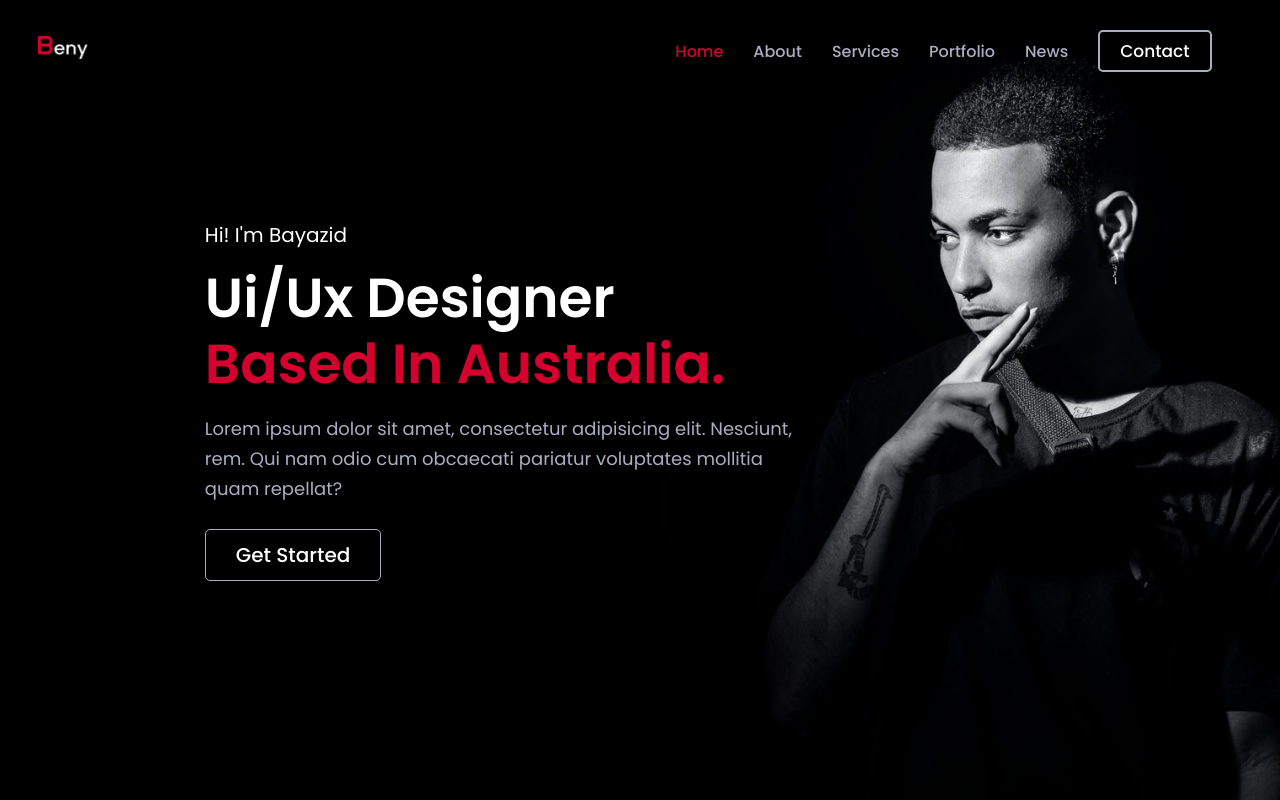
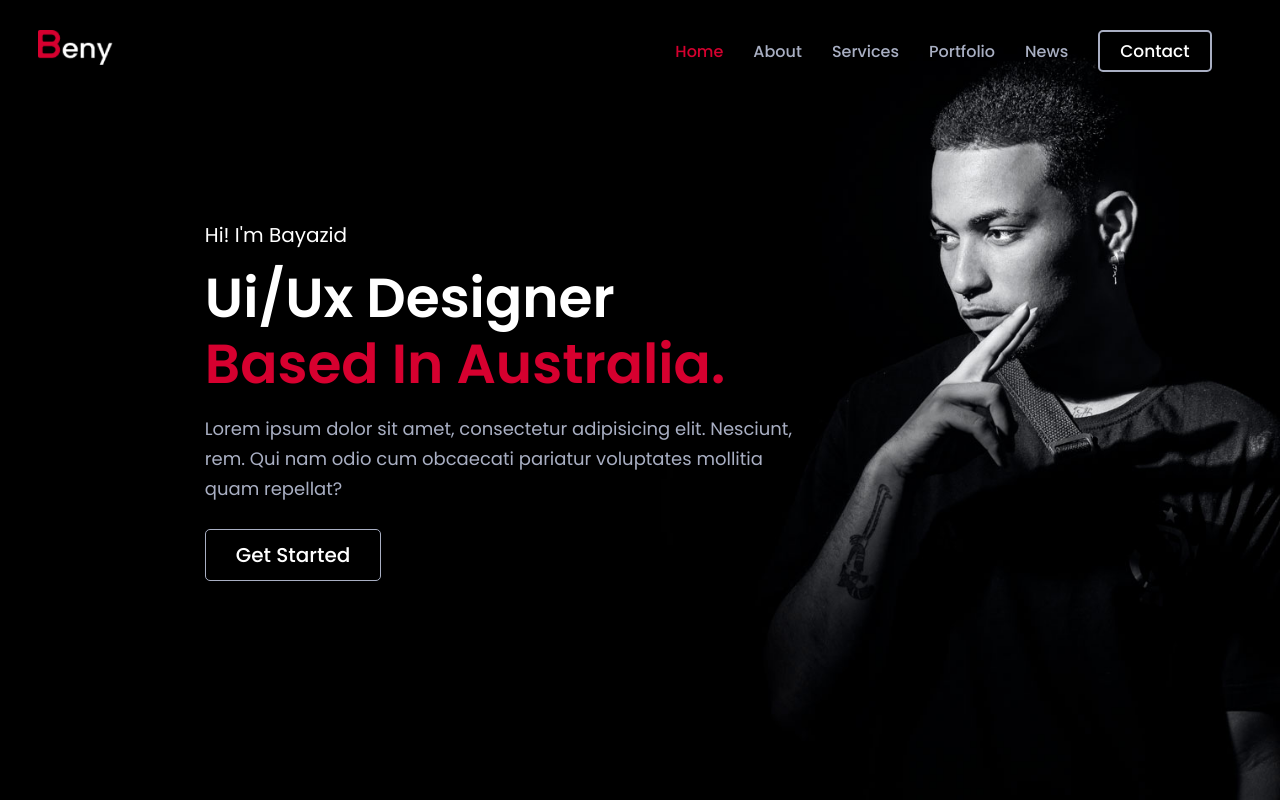
Before and after one commit to MINNAKHALEED/two-templete, a plain HTML site: page index.html in a window 1280 px wide. Drawn offline with nearby package versions, Linux system fonts and the light colour scheme.

Commit message:
edit img

```diff
--- a/main.css
+++ b/main.css
@@ -29,7 +29,8 @@ header{
 
 .logo img{
     max-width: 100%;
-  width: 50px;
+  width: 75px;
+  height: auto;
 }
 
 .navlist{
```
